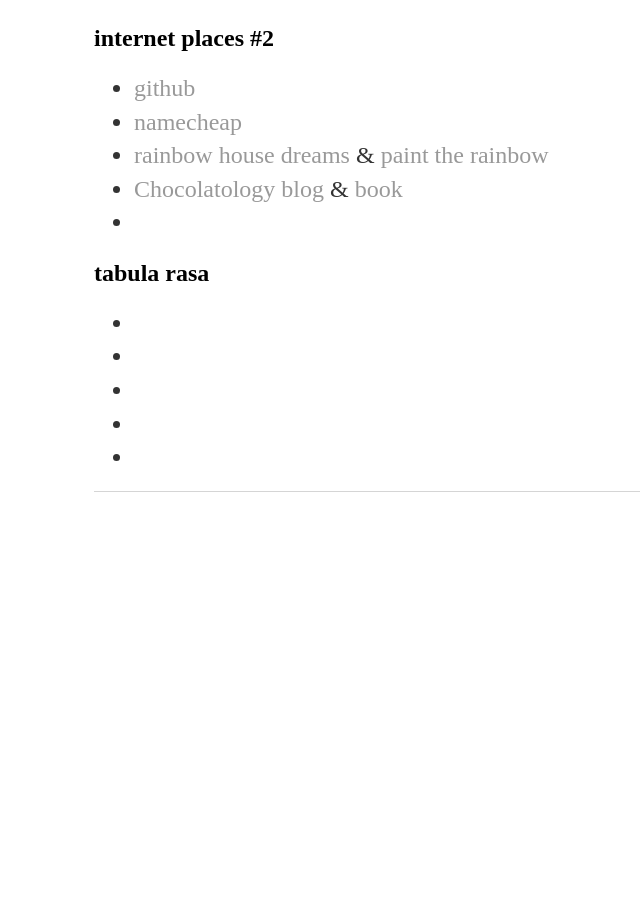
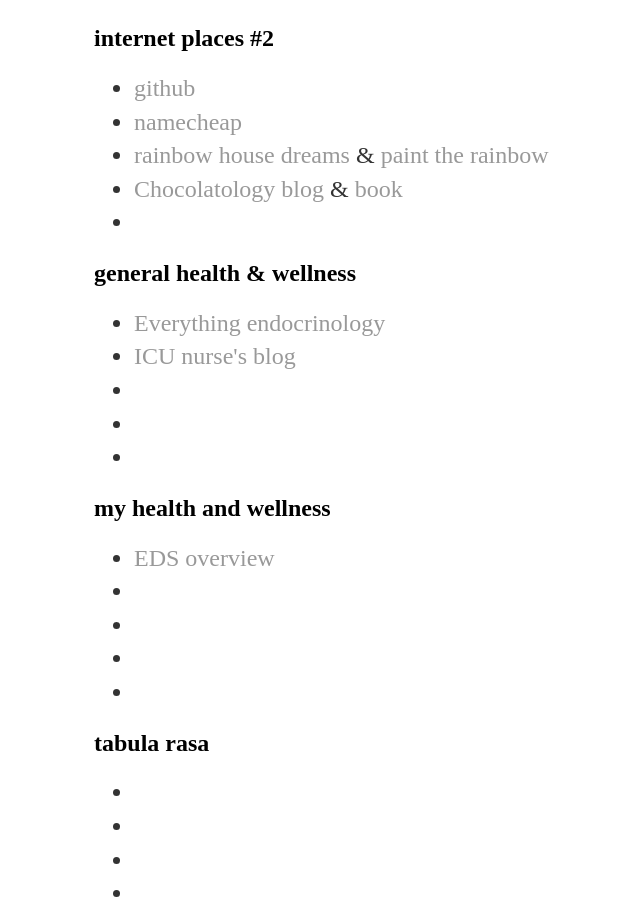
Before and after one commit to aniola/aniola.github.io, a Jekyll site: the page bookmarks.html, which Jekyll copies as it is, in a window 1280 px wide and 900 px high, scrolled down 1664 px. Shown: the whole window, without its empty margins (98-738 px from the left). Built offline with Jekyll 4.4.1, drawn with Linux system fonts in a browser that asks for light colours; before the commit the page ends 2216 px from its top, so only the background shows below that.

Commit message:
health and wellness

```diff
--- a/bookmarks.html
+++ b/bookmarks.html
@@ -84,6 +84,22 @@
 	<li><a href=""></a>
 </ul>
 
+   <h2>general health & wellness</h2>
+<ul>
+	<li><a href="https://www.endotext.org/">Everything endocrinology</a>
+	<li><a href="http://www.endofshiftreport.com/2015/07/my-name-is-elise.html">ICU nurse's blog</a>
+	<li><a href=""></a>
+	<li><a href=""></a>
+	<li><a href=""></a>
+</ul>
+	   <h2>my health and wellness</h2>
+<ul>
+	<li><a href="https://www.ehlers-danlos.com/2014-annual-conference-files/Heidi%20Collins.pdf">EDS overview</a>
+	<li><a href=""></a>
+	<li><a href=""></a>
+	<li><a href=""></a>
+	<li><a href=""></a>
+</ul>
 		</div>
 
    <h2>tabula rasa</h2>
```
